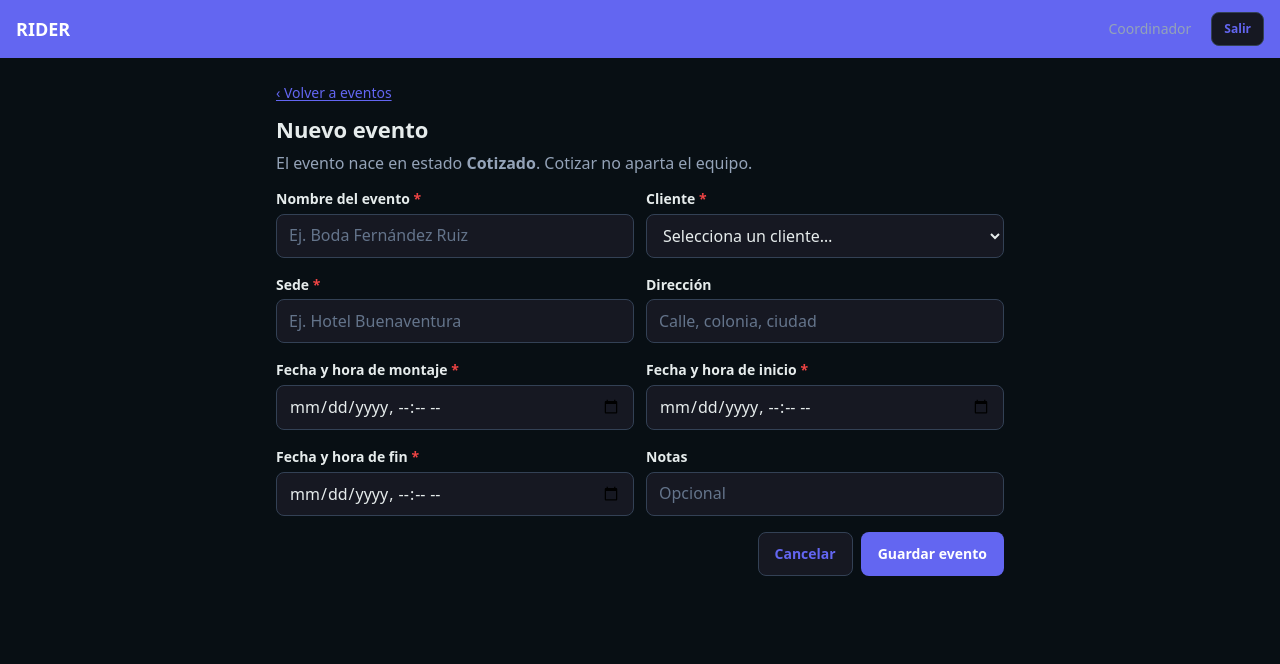
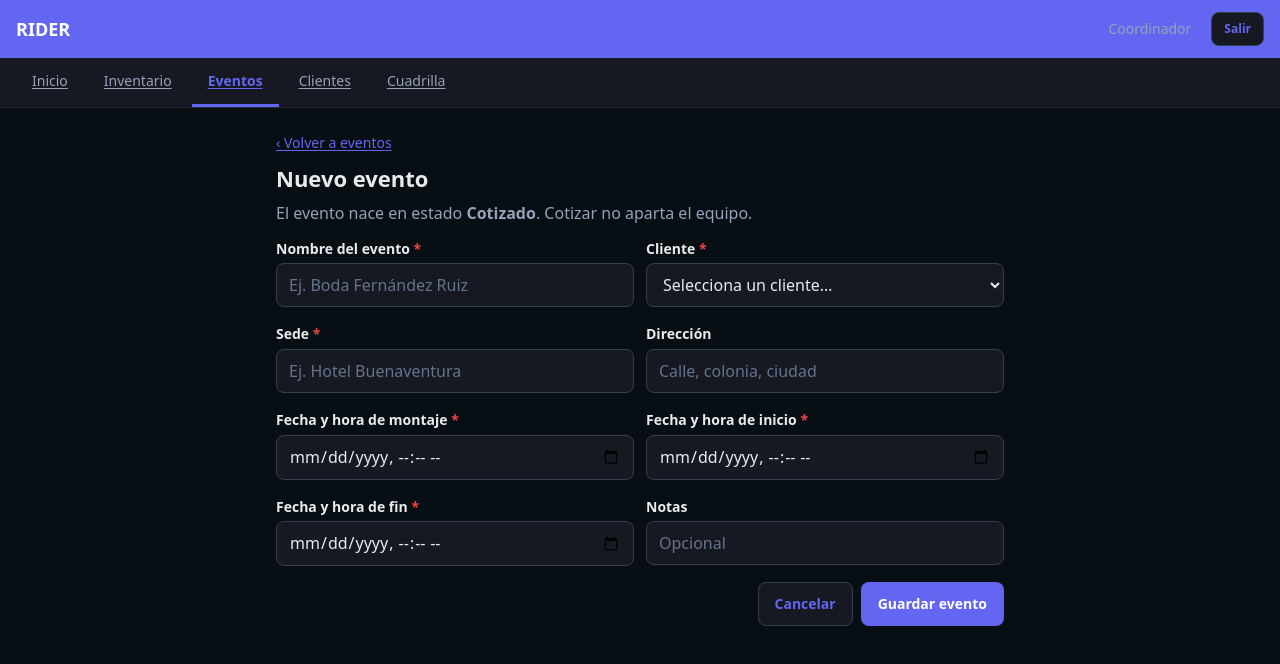
Before and after one commit to KevinMejia25/Equipo4-RIDER, a website built with Vite: page nuevo-evento.html in a window 1280 px wide. Built offline with nearby package versions, Linux system fonts and the light colour scheme; some packages are replaced by stand-ins of ours; no server answers; the database is empty.

Commit message:
Agrega navbar a nuevo-evento

```diff
--- a/nuevo-evento.html
+++ b/nuevo-evento.html
@@ -15,6 +15,15 @@
       <a class="btn btn--pequeno btn--secundario" id="btn-salir" href="login.html">Salir</a>
     </div>
   </header>
+
+  <!-- Pestañas de navegación (las mismas que eventos.html; aquí "Eventos" queda marcada) -->
+  <nav class="pestanas" role="tablist">
+    <a class="pestana" role="tab" aria-selected="false" href="index.html">Inicio</a>
+    <a class="pestana" role="tab" aria-selected="false" href="inventario.html">Inventario</a>
+    <a class="pestana" role="tab" aria-selected="true" href="eventos.html">Eventos</a>
+    <a class="pestana" role="tab" aria-selected="false" href="clientes.html">Clientes</a>
+    <a class="pestana" role="tab" aria-selected="false" href="cuadrilla.html">Cuadrilla</a>
+  </nav>
 
   <main class="contenedor" style="padding-top: var(--e-5); padding-bottom: var(--e-6); max-width: 760px">
 
```
